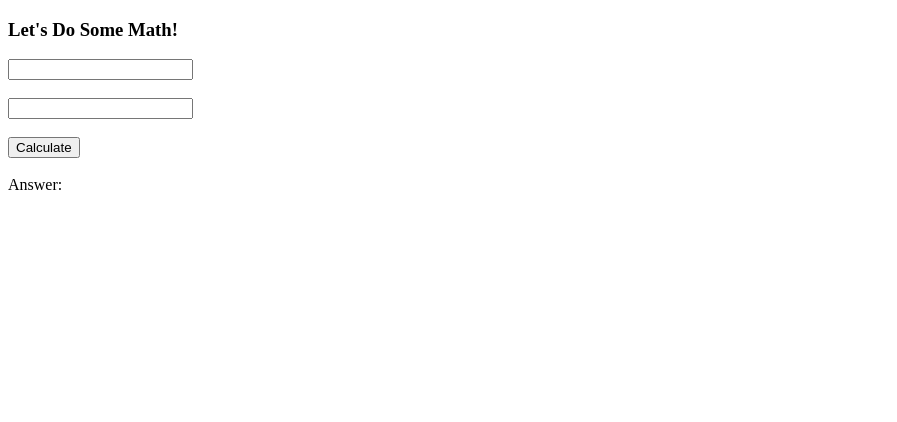
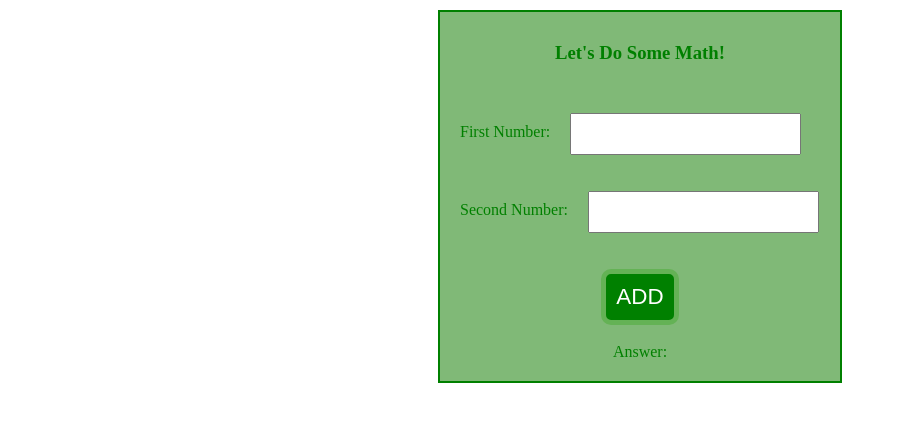
Before and after one commit to mellenklein/Calculator_Basic_JS, a plain HTML site: page index.html in a window 1280 px wide. Shown: the whole page, without its empty margins (0-897 px from the left). Drawn offline with Linux system fonts and the light colour scheme.

Commit message:
Calculator Project - Commit 2 (with CSS)

```diff
--- a/index.html
+++ b/index.html
@@ -3,21 +3,27 @@
   <head>
     <meta charset="utf-8">
     <title>Calculator Homework - JS</title>
+    <link rel="stylesheet" href="styles/main.css">
   </head>
   <body>
+    <main>
     <h3>Let's Do Some Math!</h3>
-
-    <input type="text" id="num_one" value=""/>
+    <label for="num_one">First Number: </label>
+    <input class="inputBox" type="text" id="num_one" value=""/>
     <br /><br />
-    <input type="text" id="num_two" value=""/>
+    <label for="num_two">Second Number: </label>
+    <input class="inputBox" type="text" id="num_two" value=""/>
     <br /><br />
-    <input type="submit" value="Calculate" id="calculateBtn" />
-
+    <input class="submit" type="submit" value="ADD" id="calculateBtn" />
+    <!-- <input type="submit" value="-" id="subtBtn" />
+    <input type="submit" value="X" id="multBtn" />
+    <input type="submit" value="/" id="divideBtn" />
+    <input type="submit" value="=" id="equalBtn" /> -->
     <div class="answer">
       <br />
       Answer: <span id="answer"></span>
     </div>
-    <script type="text/javascript" src="main.js">
-    </script>
+    <script type="text/javascript" src="main.js"></script>
+    </main>
   </body>
 </html>
--- /dev/null
+++ b/styles/main.scss
@@ -0,0 +1,42 @@
+body {
+  text-align: center;
+  margin: 10px auto;
+  border: 2px solid green;
+  max-width: 400px;
+  width: 100%;
+  font-family: 'Helvetica' sans-serif;
+
+main {
+  background: #80B977;
+    h3 {
+      color: green;
+      margin-top: 0;
+      padding: 30px 0;
+    }
+    label {
+      float:left;
+      padding: 10px 20px;
+      color: green;
+    }
+    input.inputBox {
+      display: block;
+      text-align: left;
+      margin-left: 20px;
+      padding: 10px;
+      color: green;
+      font-size: 1em;
+    }
+    input.submit {
+      background: green;
+      border: 5px solid #64B255;
+      color: white;
+      padding: 10px;
+      font-size: 1.4em;
+      border-radius: 10px;
+    }
+    div.answer {
+      color: green;
+      padding-bottom: 20px;
+    }
+  }
+}
```
Also changed, not shown: styles/main.css (added).
